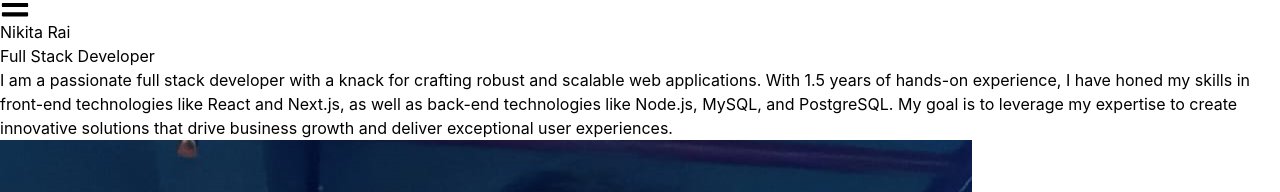
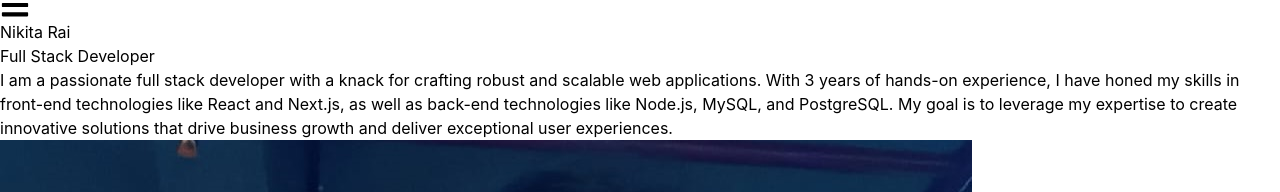
Before and after one commit to rai211/portfolio, a React (Vite) app: page / in a window 1280 px wide. Shown: the part 154-346 px from the top of the page. Built offline with nearby package versions, Linux system fonts and the light colour scheme.

Commit message:
Feedback form added

```diff
--- a/src/components/Feedback.jsx
+++ b/src/components/Feedback.jsx
@@ -80,7 +80,7 @@
         <div className="flex justify-center">
             <button
                 type="submit"
-                className="bg-blue-500 text-white px-40 py-2 rounded hover:bg-blue-600"
+                className="bg-blue-500 text-white px-20 py-2 rounded hover:bg-blue-600"
             >
                 Send
             </button>
--- a/src/constants/index.js
+++ b/src/constants/index.js
@@ -3,9 +3,9 @@
 import project3 from "../assets/projects/project-3.jpg";
 import project4 from "../assets/projects/project-4.jpg";
 
-export const HERO_CONTENT = `I am a passionate full stack developer with a knack for crafting robust and scalable web applications. With 1.5 years of hands-on experience, I have honed my skills in front-end technologies like React and Next.js, as well as back-end technologies like Node.js, MySQL, and PostgreSQL. My goal is to leverage my expertise to create innovative solutions that drive business growth and deliver exceptional user experiences.`;
+export const HERO_CONTENT = `I am a passionate full stack developer with a knack for crafting robust and scalable web applications. With 3 years of hands-on experience, I have honed my skills in front-end technologies like React and Next.js, as well as back-end technologies like Node.js, MySQL, and PostgreSQL. My goal is to leverage my expertise to create innovative solutions that drive business growth and deliver exceptional user experiences.`;
 
- export const ABOUT_TEXT = `I am a dedicated and versatile full-stack developer with a passion for creating efficient and user-friendly web applications. With 1.5 years of professional experience, I have worked with various technologies, including React, Next.js, Node.js, NestJS, MySQL, PostgreSQL, MongoDB, Keycloak, and microservices architecture. My journey in web development began with a deep curiosity for how things work, and it has evolved into a career where I continuously strive to learn and adapt to new challenges. I thrive in collaborative environments and enjoy solving complex problems to deliver high-quality solutions. Outside of coding, I enjoy staying active, exploring new technologies.`;
+ export const ABOUT_TEXT = `I am a dedicated and versatile full-stack developer with a passion for creating efficient and user-friendly web applications. With 3 years of professional experience, I have worked with various technologies, including React, Next.js, Node.js, NestJS, MySQL, PostgreSQL, MongoDB, Keycloak, and microservices architecture. My journey in web development began with a deep curiosity for how things work, and it has evolved into a career where I continuously strive to learn and adapt to new challenges. I thrive in collaborative environments and enjoy solving complex problems to deliver high-quality solutions. Outside of coding, I enjoy staying active, exploring new technologies.`;
 
 export const EXPERIENCES = [
   {
```
